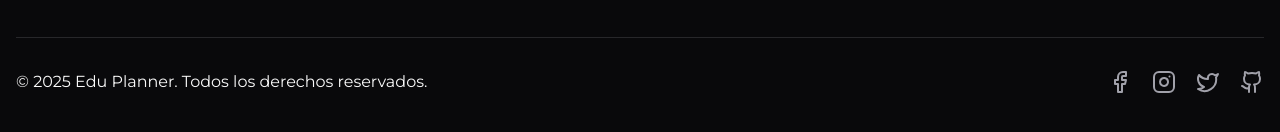
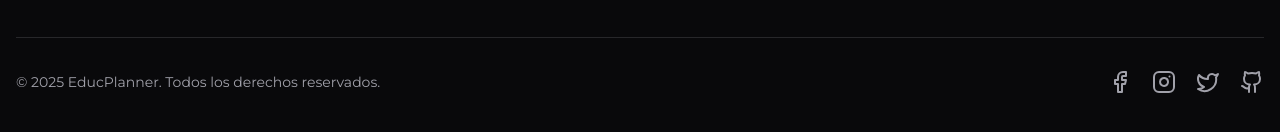
Before and after one commit to No-Country-simulation/s20-11-webapp, a React (Vite) app in the folder Frontend/eduPlanner/: page / in a window 1280 px wide. Shown: the part 808-940 px from the top of the page. Built offline with nearby package versions, Linux system fonts and the light colour scheme; a web font is replaced by a local one.

Commit message:
Update Footer component to display the current year dynamically

```diff
--- a/Frontend/eduPlanner/src/Components/layout/Footer.jsx
+++ b/Frontend/eduPlanner/src/Components/layout/Footer.jsx
@@ -23,11 +23,15 @@ const socials = [
 ];
 
 const Footer = () => {
+  const currentYear = new Date().getFullYear();
+
   return (
     <footer className="bg-background text-foreground py-12">
       <div className="container mx-auto px-4">
         <div className="pt-8 border-t flex flex-col md:flex-row justify-between items-center">
-          <p>© 2025 Edu Planner. Todos los derechos reservados.</p>
+          <p className="text-center text-muted-foreground text-sm">
+            © {currentYear} EducPlanner. Todos los derechos reservados.
+          </p>
           <div className="flex gap-5 mt-4 md:mt-0">
             {socials.map((social) => (
               <a
```
